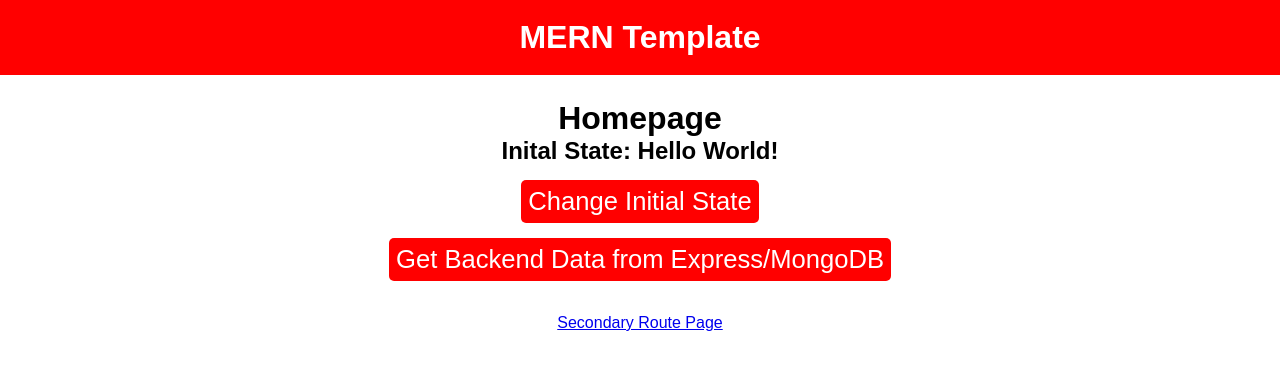
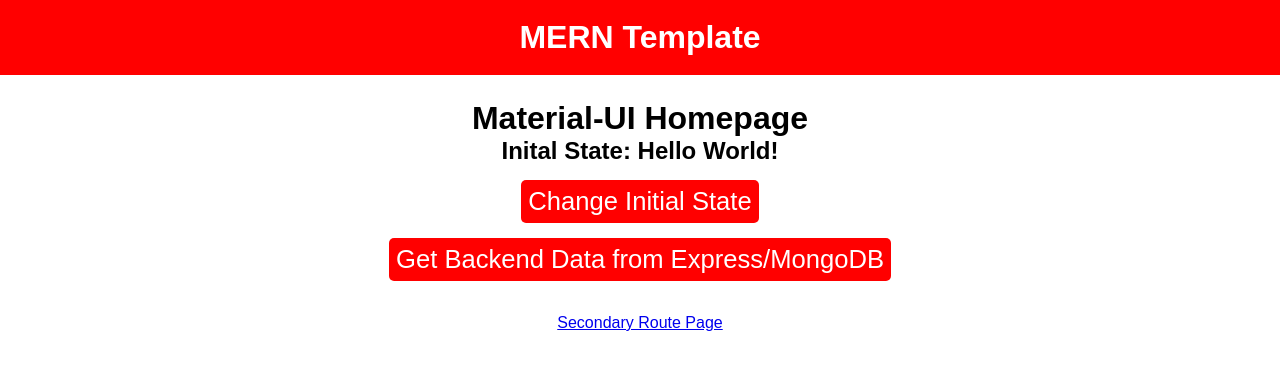
Before and after one commit to michael-gee/mern-template_REST, a React (Create React App) app in the folder client/: page / in a window 1280 px wide. Shown: the top 370 px of the page. Built offline with nearby package versions, Linux system fonts and the light colour scheme.

Commit message:
Git Test - material-ui/combined branch creation - material-ui title change

```diff
--- a/client/src/views/Homepage.js
+++ b/client/src/views/Homepage.js
@@ -9,7 +9,7 @@ class Homepage extends Component {
   render() {
     return (
       <div id="homepage-container">
-        <h1>Homepage</h1>
+        <h1>Material-UI Homepage</h1>
 
         <h2>Inital State: {this.props.initial.message}</h2>
 
```
